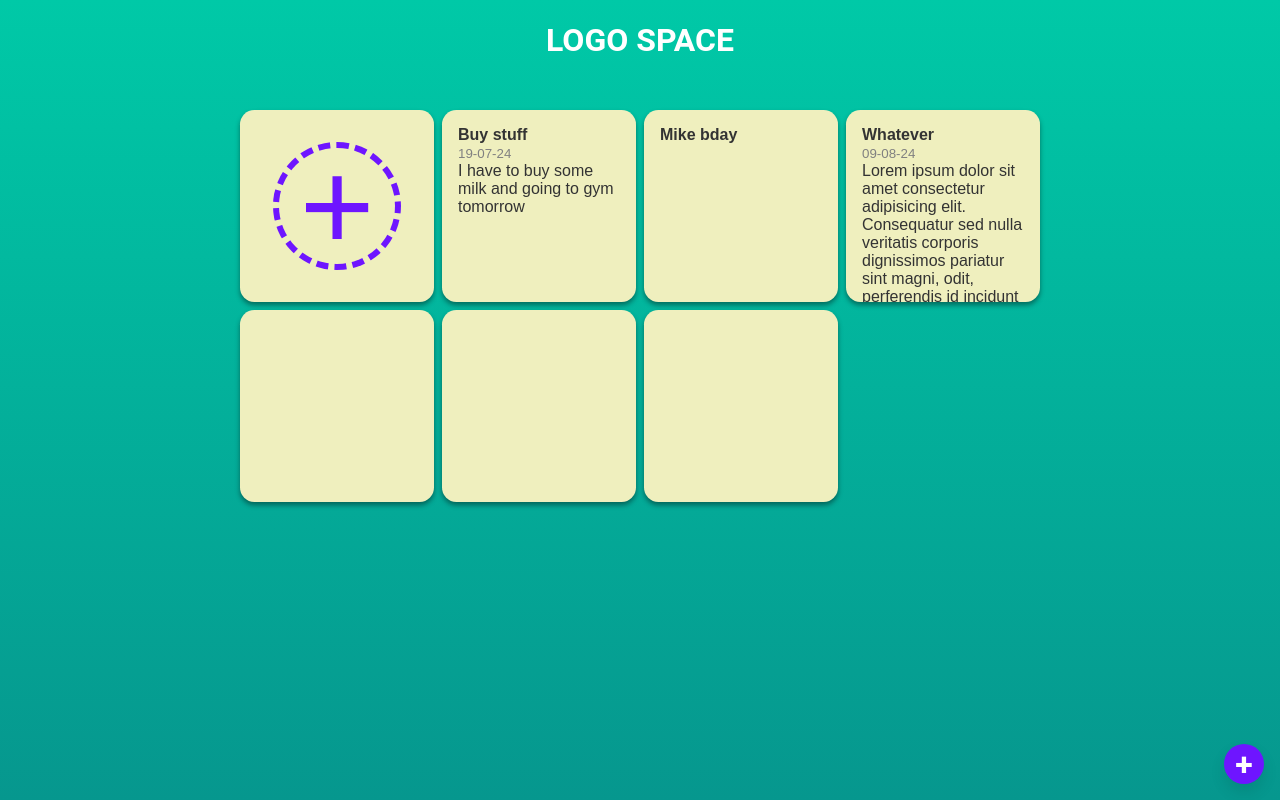
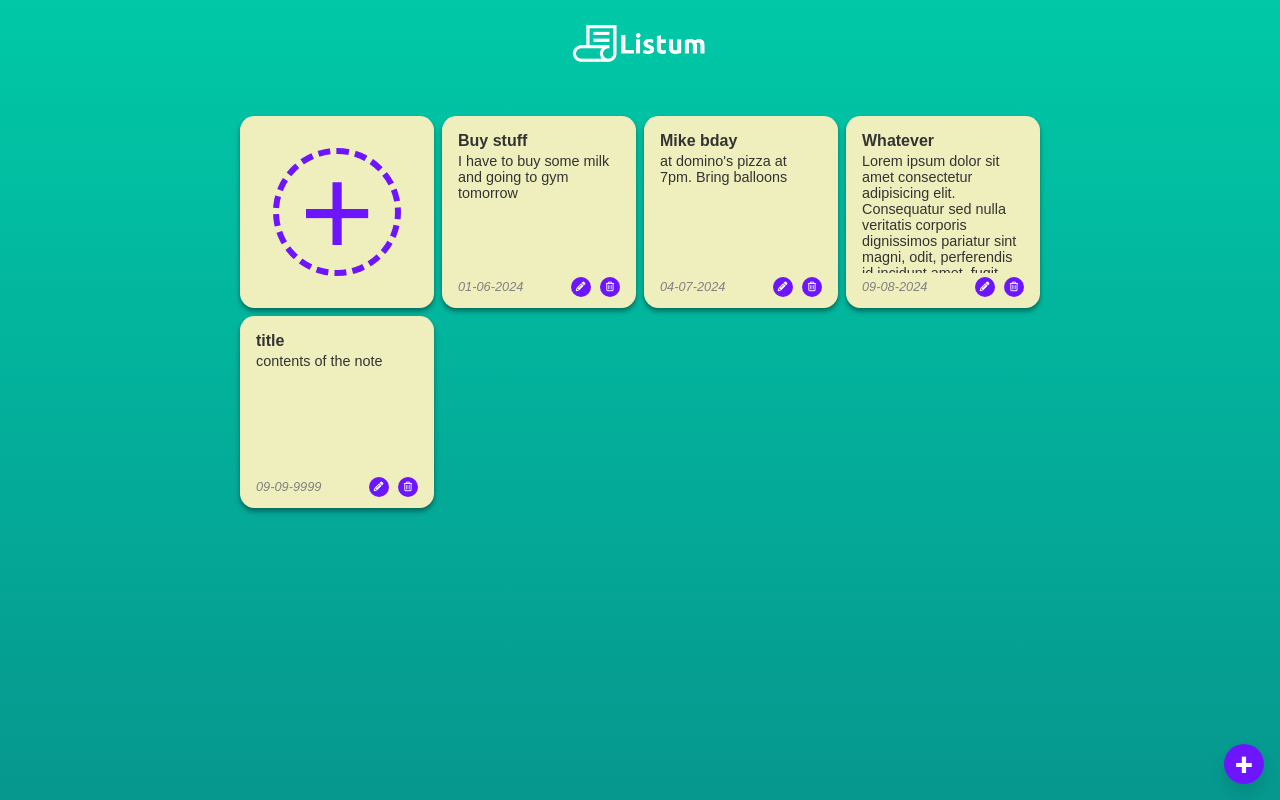
Before and after one commit to Irissu/listum, a website built with Vite: page src/index.html in a window 1280 px wide. Built offline with nearby package versions, Linux system fonts and the light colour scheme.

Commit message:
CSS of all elements done

```diff
--- a/src/index.css
+++ b/src/index.css
@@ -29,6 +29,14 @@ header > h1 {
 
 header {
   padding: 1.3rem;
+  display: flex;
+  align-items: center;
+  justify-content: center;
+
+  & img {
+    width: 9rem;
+    height: auto;
+  }
 }
 
 .wrapper {
@@ -36,11 +44,7 @@ header {
   max-width: 800px;
   width: 80%;
   margin: 30px auto;
-
-  /* outline: 4px solid salmon; */
   display: grid;
-
-  /*   grid-template-columns: repeat(auto-fill, minmax(12rem, 1fr)); */
   grid-template-columns: repeat(4, 1fr);
   gap: 0.5rem;
 
@@ -61,22 +65,58 @@ header {
   padding: 1rem;
   overflow: hidden;
   box-shadow: 0 0.2rem 0.3rem rgb(0 0 0 / 40%);
+  display: flex;
+  flex-direction: column;
+  justify-content: space-between;
 
+  & .postit-title{
+    margin-bottom: 3px;
+  }
+
+  & p {
+    font-size: 0.9rem;
+  }
 }
 
-/* .postit-text {
-  overflow-y: auto;
-  word-wrap: break-word;
-  max-height: 100%;
+.content-note {
+  height: 110%;
+}
 
-    scrollbar-color: #6e15ff transparent;
+.info-note {
+  display: flex;
+  flex-direction: row;
+  align-items: center;
+  justify-content: space-between;
+  margin-bottom: -5px;
+  padding-top:3px;
 
-    scrollbar-width: thin;
-} */
+  & button {
+    border: none;
+    margin-left: 5px;
+    border-radius: 100%;
+    width: 20px;
+    height: 20px;
+    cursor: pointer;
+    background:#6e15ff;
+    color: white;
+    font-size: 0.6rem;
+  }
+
+  & .fa-trash-can {
+    font-weight: 400;
+  }
+
+  & small {
+    font-style: italic;
+    font-size: 0.8rem;
+  }
+}
+
 .postit-text {
   overflow-y: auto;
   word-wrap: break-word;
   max-height: 100%;
+  flex: 1;
 }
 
 @supports (scrollbar-width: thin) and (scrollbar-color: #6e15ff transparent) {
@@ -103,15 +143,6 @@ header {
   }
 }
 
-/* .postit-text::-webkit-scrollbar {
-  width: 5px;
-}
-
-.postit-text::-webkit-scrollbar-thumb {
-  border-radius: 8px;
-  background: var(--secondary);
-} */
-
 #edit-btn, #delete-btn {
   background: #c6aaff;
   color: #fff;
@@ -134,14 +165,14 @@ header {
 
 #modal-window {
   display: none;
-  position: fixed; /* Posición fija */
-  z-index: 1; /* Se situará por encima de otros elementos de la página */
-  padding-top: 200px; /* El contenido estará situado a 200px de la parte superior */
+  position: fixed;
+  z-index: 1;
+  padding-top: 200px;
   left: 0;
   top: 0;
-  width: 100%; /* Ancho completo */
-  height: 100%; /* Algura completa */
-  overflow: auto; /* Se activará el scroll si es necesario */
+  width: 100%;
+  height: 100%;
+  overflow: auto;
   background-color: rgb(0 0 0 / 50%);
   backdrop-filter: blur(2px);
 }
@@ -229,6 +260,7 @@ textarea {
   display: flex;
   align-items: center;
   justify-content: center;
+  padding: 1rem;
 
   & .dot {
     height: 8rem;
--- a/src/index.html
+++ b/src/index.html
@@ -13,7 +13,8 @@
 
 <body>
   <header>
-    <h1>LOGO SPACE</h1>
+    <!-- <h1>LOGO SPACE</h1> -->
+    <img src="./assets/listum-white.png" alt="">
   </header>
   <main>
     <div class="wrapper">
@@ -22,18 +23,33 @@
       </div>
       <div class="postit">
         <h4 class="postit-title">Buy stuff</h4>
-        <small class="postit-date">19-07-24</small>
         <p class="postit-text">I have to buy some milk and going to gym tomorrow</p>
+        <div class="info-note">
+          <small class="postit-date">01-06-2024</small>
+          <div>
+            <button class="edit-note"><i class="fa-solid fa-pencil"></i></button>
+            <button class="delete-note"><i class="fa-solid fa-trash-can"></i></button>
+          </div>
+        </div>
       </div>
       <div class="postit">
         <h4 class="postit-title">Mike bday</h4>
+        <p class="postit-text">at domino's pizza at 7pm. Bring balloons</p>
+        <div class="info-note">
+          <small class="postit-date">04-07-2024</small>
+          <div>
+            <button class="edit-note"><i class="fa-solid fa-pencil"></i></button>
+            <button class="delete-note"><i class="fa-solid fa-trash-can"></i></button>
+          </div>
+        </div>
       </div>
-      <div class="postit">
+      <div class="postit"> <!-- POST-IT LARGO-->
         <h4 class="postit-title">Whatever</h4>
-        <small class="postit-date">09-08-24</small>
-        <p class="postit-text">Lorem ipsum dolor sit amet consectetur adipisicing elit. Consequatur sed nulla veritatis
+        <p class="postit-text">Lorem ipsum dolor sit amet consectetur adipisicing elit. Consequatur sed nulla
+          veritatis
           corporis dignissimos pariatur sint magni, odit, perferendis id incidunt amet, fugit perspiciatis aspernatur
-          natus obcaecati provident vel rerum! Lorem, ipsum dolor sit amet consectetur adipisicing elit. Adipisci magnam
+          natus obcaecati provident vel rerum! Lorem, ipsum dolor sit amet consectetur adipisicing elit. Adipisci
+          magnam
           expedita distinctio in! Vero, odio similique unde accusantium veniam quasi distinctio ex id laboriosam
           nesciunt
           autem nostrum itaque a dolorem.
@@ -41,21 +57,36 @@
           nesciunt
           expedita distinctio in! Vero, odio similique unde accusantium veniam quasi distinctio ex id laboriosam
           nesciunt</p>
+        <div class="info-note">
+          <small class="postit-date">09-08-2024</small>
+          <div>
+            <button class="edit-note"><i class="fa-solid fa-pencil"></i></button>
+            <button class="delete-note"><i class="fa-solid fa-trash-can"></i></button>
+          </div>
+        </div>
       </div>
 
-      <div class="postit"></div>
-      <div class="postit"></div>
-      <div class="postit"></div>
+      <div class="postit">
+        <h4 class="postit-title">title</h4>
+        <p class="postit-text">contents of the note</p>
+        <div class="info-note">
+          <small class="postit-date">09-09-9999</small>
+          <div>
+            <button class="edit-note"><i class="fa-solid fa-pencil"></i></button>
+            <button class="delete-note"><i class="fa-solid fa-trash-can"></i></button>
+          </div>
+        </div>
+      </div>
 
       <div id="modal-window">
         <div id="popup-container">
           <h2>New Note</h2>
           <div class="title-modal"><label for="title-mod">Title: </label><input type="text"
-              placeholder="title of the note" id="title-mod" />
+              placeholder="title of the note" id="title-mod" required />
           </div>
-          <textarea placeholder="What would yo like to save?"></textarea>
+          <textarea placeholder="What would yo like to save?" id="text-mod" required></textarea>
           <div class="popup-btns">
-            <a href="#" class="popup-submit" id="submit">Submit</a>
+            <a href="#" class="popup-submit" id="submit" type="submit">Submit</a>
             <a href="#" class="popup-cancel" id="cancel">Cancel</a>
           </div>
         </div>
--- a/src/index.js
+++ b/src/index.js
@@ -1,6 +1,7 @@
 console.log("Hellooo");
 const modalWindow = document.getElementById("modal-window");
 const cancel = document.getElementById("cancel");
+const submit = document.getElementById("submit");
 
 document.addEventListener("click", function (event) {
   if (event.target.classList.contains("open-modal")) {
@@ -17,3 +18,7 @@ window.addEventListener("click", function (event) {
     modalWindow.style.display = "none";
   }
 });
+
+submit.addEventListener("click", function () {
+  console.log("Hi!!");
+});
```
Also changed, not shown: src/assets/listum-white.png (added).
